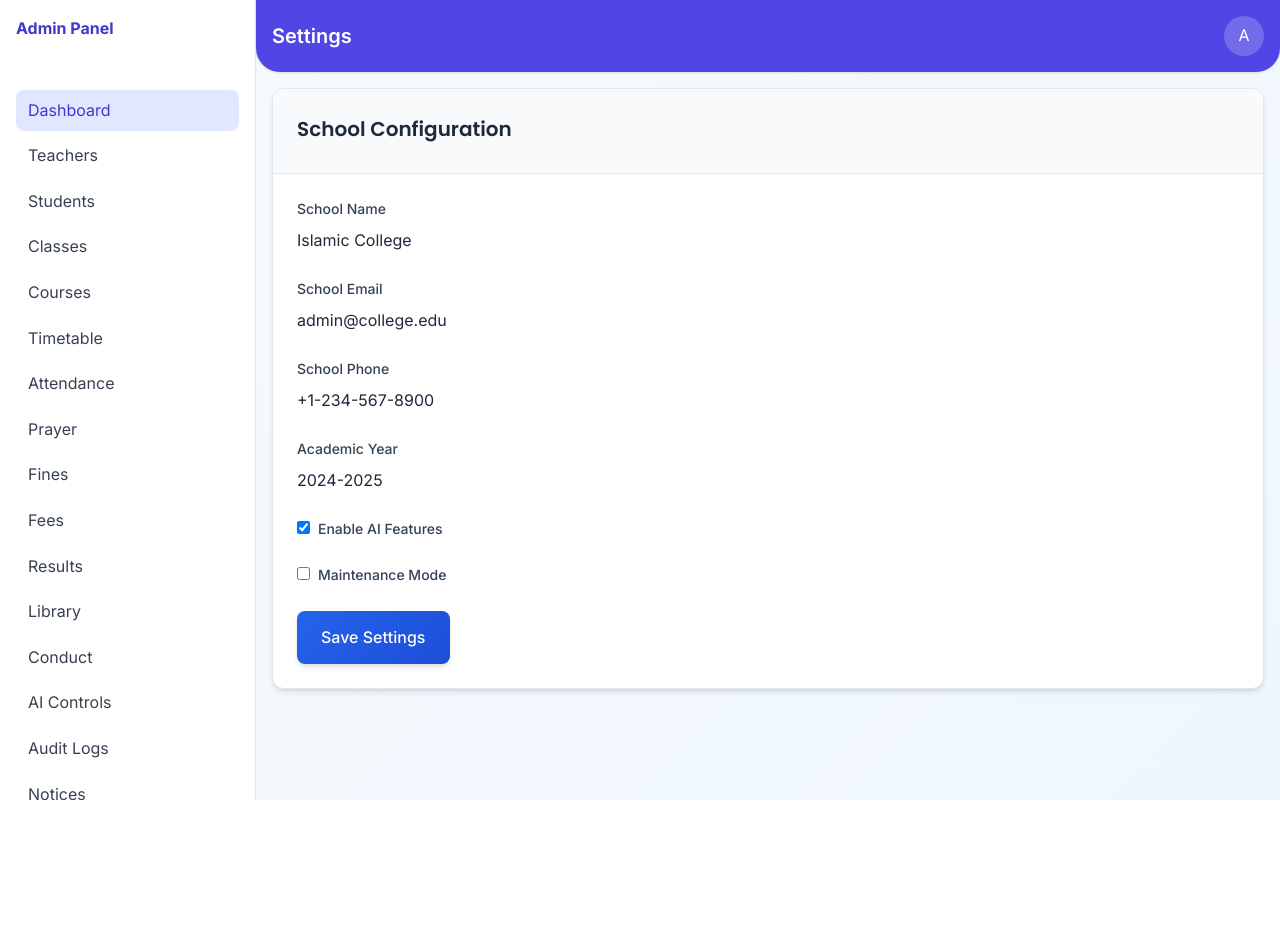
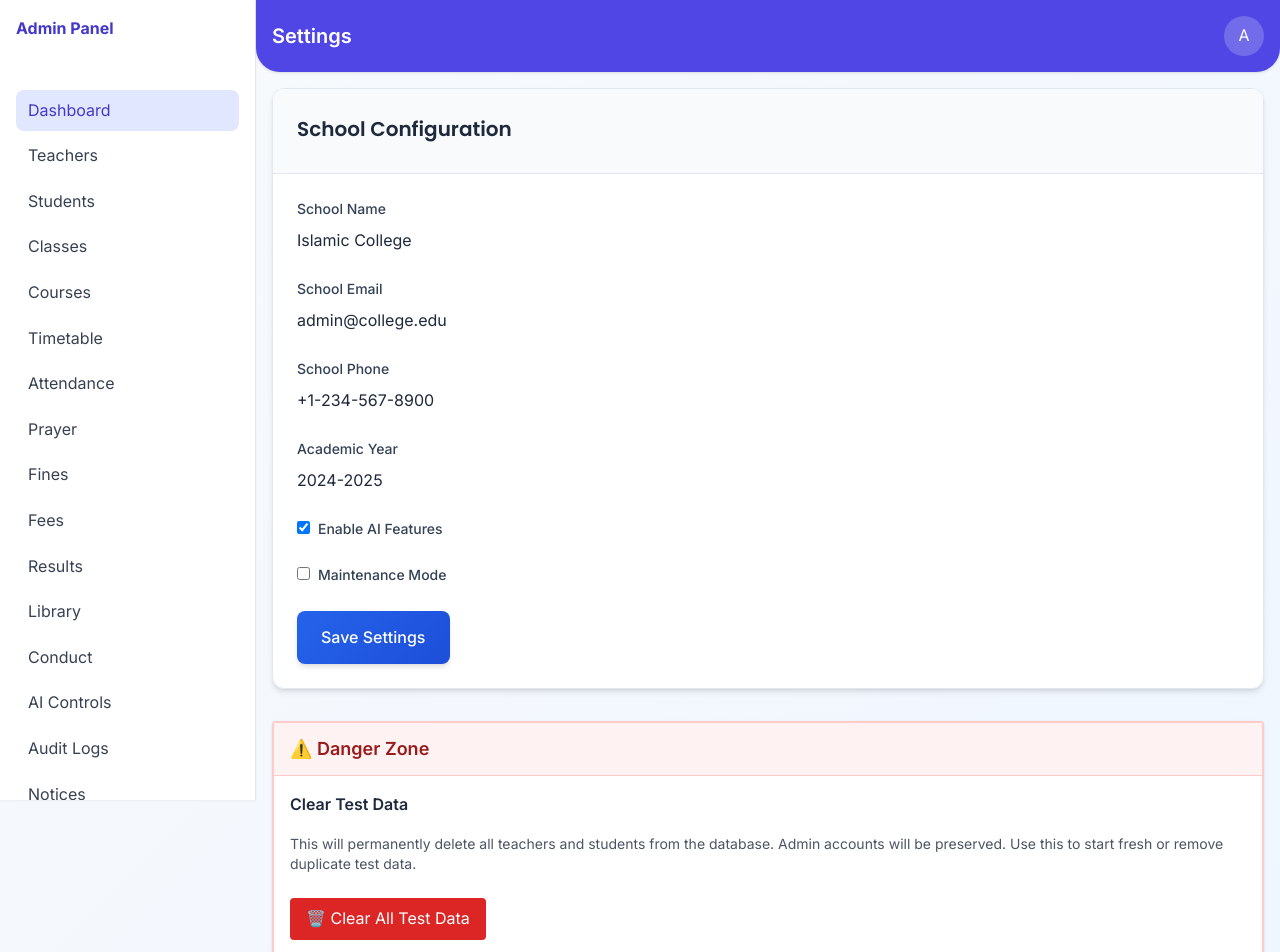
Before and after one commit to sulthanhadilk/attendence-front, a React (Vite) app: page /admin/settings in a window 1280 px wide. Shown: the top 952 px of the page. Before the commit the page ends 800 px from the top, so only its background shows below. Built offline with nearby package versions, Linux system fonts and the light colour scheme; sample sign-in values are in the browser's storage.

Commit message:
Add Clear Test Data button in Settings to delete all teachers and students

```diff
--- a/src/pages/admin/SettingsAdmin.jsx
+++ b/src/pages/admin/SettingsAdmin.jsx
@@ -1,6 +1,7 @@
 import React, { useState } from 'react';
 import AdminHeader from '../../components/admin/AdminHeader';
 import AdminSidebar from '../../components/admin/AdminSidebar';
+const API_BASE = import.meta.env.VITE_API_BASE_URL;
 
 export default function SettingsAdmin(){
   const [settings, setSettings] = useState({
@@ -12,6 +13,9 @@ export default function SettingsAdmin(){
     maintenanceMode: false
   });
   const [saved, setSaved] = useState(false);
+  const [clearing, setClearing] = useState(false);
+  const [clearSuccess, setClearSuccess] = useState('');
+  const token = localStorage.getItem('token');
 
   const handleChange = (key, value) => {
     setSettings({...settings, [key]: value});
@@ -23,6 +27,30 @@ export default function SettingsAdmin(){
     localStorage.setItem('schoolSettings', JSON.stringify(settings));
     setSaved(true);
     setTimeout(() => setSaved(false), 3000);
+  };
+
+  const handleClearTestData = async () => {
+    if (!confirm('⚠️ WARNING: This will delete ALL teachers and students from the database. Admin accounts will be preserved. Are you sure?')) {
+      return;
+    }
+    setClearing(true);
+    setClearSuccess('');
+    try {
+      const res = await fetch(`${API_BASE}/api/admin/debug/clear-test-data`, {
+        method: 'DELETE',
+        headers: { 'Authorization': `Bearer ${token}` }
+      });
+      const data = await res.json();
+      if (res.ok) {
+        setClearSuccess(`✅ Successfully deleted ${data.deletedTeachers} teachers and ${data.deletedStudents} students`);
+        setTimeout(() => setClearSuccess(''), 5000);
+      } else {
+        alert('Error: ' + data.msg);
+      }
+    } catch (err) {
+      alert('Network error: ' + err.message);
+    }
+    setClearing(false);
   };
 
   return (
@@ -105,6 +133,32 @@ export default function SettingsAdmin(){
               <button onClick={handleSave} className="btn btn-primary">Save Settings</button>
             </div>
           </div>
+
+          {/* Danger Zone */}
+          <div className="bg-white rounded shadow mt-4 border-2 border-red-200">
+            <div className="bg-red-50 px-4 py-3 border-b border-red-200">
+              <h3 className="text-lg font-semibold text-red-800">⚠️ Danger Zone</h3>
+            </div>
+            <div className="p-4">
+              {clearSuccess && (
+                <div className="bg-green-100 text-green-700 p-3 rounded mb-4">{clearSuccess}</div>
+              )}
+              <div className="mb-3">
+                <h4 className="font-semibold mb-2">Clear Test Data</h4>
+                <p className="text-sm text-gray-600 mb-3">
+                  This will permanently delete all teachers and students from the database.
+                  Admin accounts will be preserved. Use this to start fresh or remove duplicate test data.
+                </p>
+                <button
+                  onClick={handleClearTestData}
+                  disabled={clearing}
+                  className="bg-red-600 text-white px-4 py-2 rounded hover:bg-red-700 disabled:bg-gray-400"
+                >
+                  {clearing ? 'Clearing...' : '🗑️ Clear All Test Data'}
+                </button>
+              </div>
+            </div>
+          </div>
         </div>
       </div>
     </div>
```
